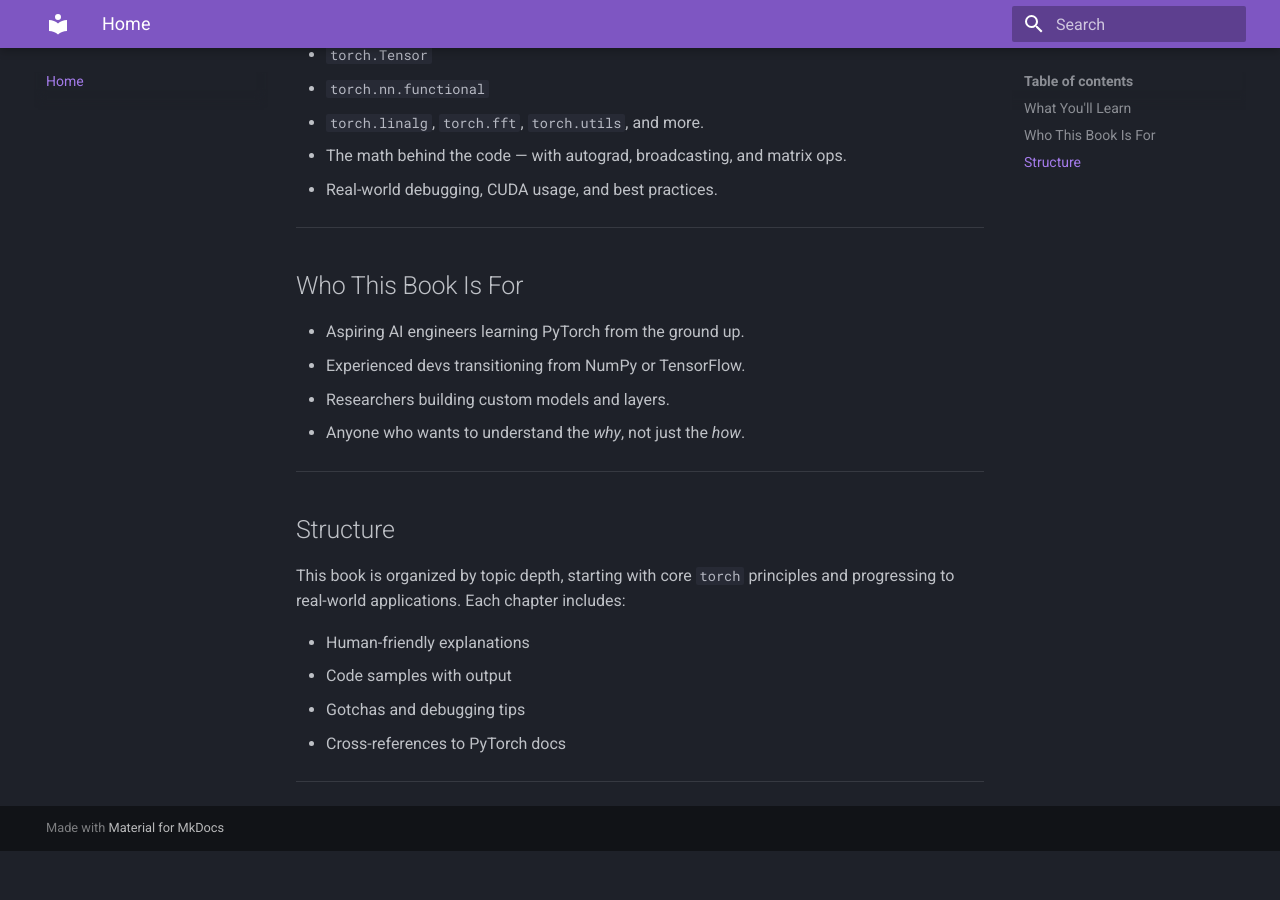
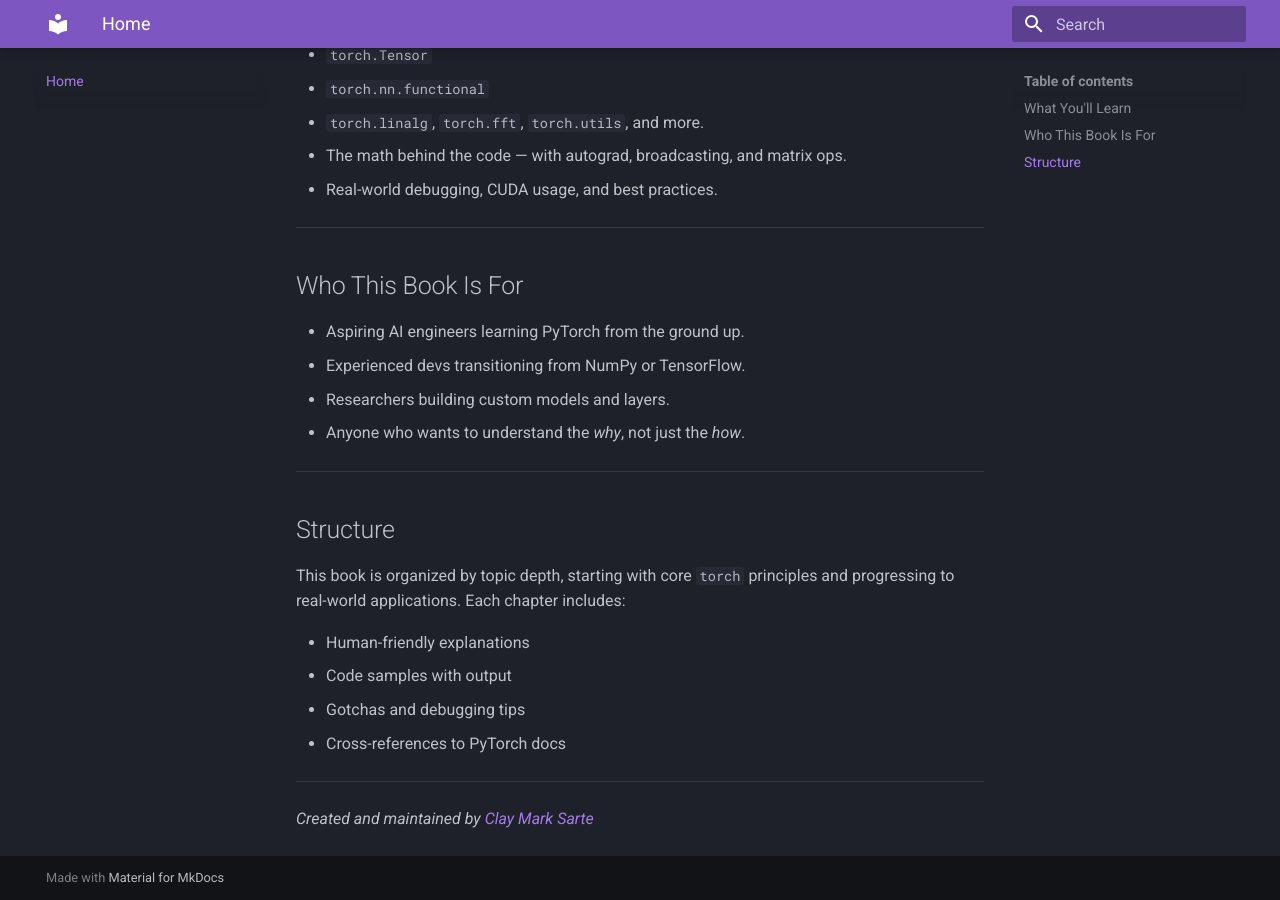
Before and after one commit to McKlay/pytorch-companion-book, an MkDocs documentation site: the page built from docs/index.md, in a window 1280 px wide and 900 px high, scrolled down 547 px. Built offline with MkDocs 1.6.1 and Material for MkDocs 9.7.7, drawn with Linux system fonts in a browser that asks for light colours; before the commit the page ends 1398 px from its top, so only the background shows below that.

Commit message:
Updated index.md — added author

```diff
--- a/docs/index.md
+++ b/docs/index.md
@@ -38,3 +38,5 @@ This book is organized by topic depth, starting with core `torch` principles and
 - Cross-references to PyTorch docs
 
 ---
+
+*Created and maintained by [Clay Mark Sarte](https://www.linkedin.com/in/clay-mark-sarte-283855147/)*
```
